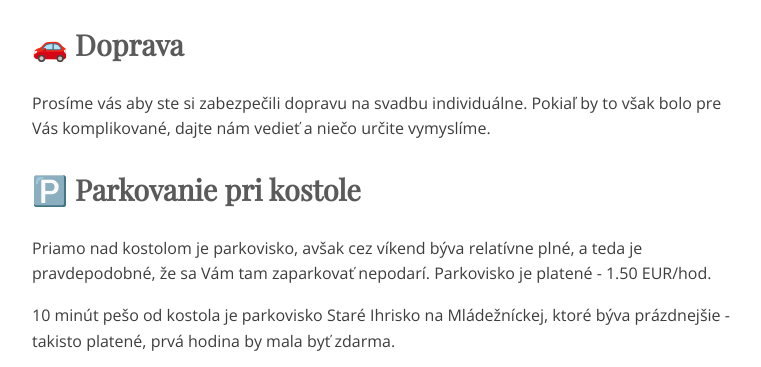
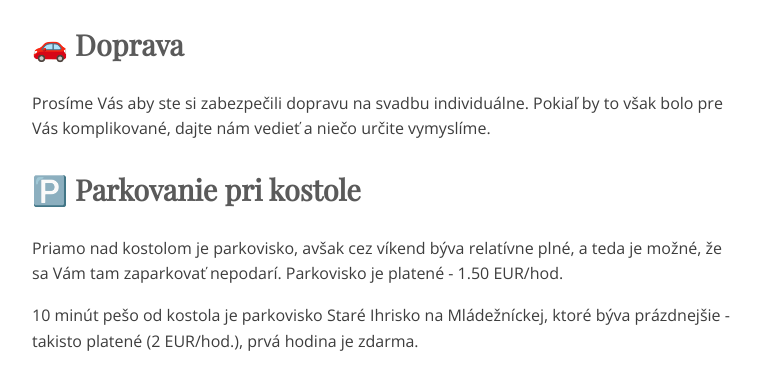
Before and after one commit to SimonSebechlebsky/wedding-web, a plain HTML site: page index.html in a window 1280 px wide. Shown: the part 1309-1676 px from the top of the page, without its empty margins (258-1019 px from the left). Drawn offline with nearby package versions, Linux system fonts and the light colour scheme.

Commit message:
Checkout + breakfast

```diff
--- a/index.html
+++ b/index.html
@@ -93,18 +93,19 @@
 
   <div class="transportation">
     <h2>🚗 Doprava</h2>
-    <p>Prosíme vás aby ste si zabezpečili dopravu na svadbu individuálne. Pokiaľ by to však bolo pre Vás komplikované, dajte nám vedieť a niečo určite vymyslíme.</p>
+    <p>Prosíme Vás aby ste si zabezpečili dopravu na svadbu individuálne. Pokiaľ by to však bolo pre Vás komplikované, dajte nám vedieť a niečo určite vymyslíme.</p>
   </div>
 
   <div class="parking">
     <h2>🅿️ Parkovanie pri kostole</h2>
     <p>
-      Priamo nad kostolom je parkovisko, avšak cez víkend býva relatívne plné, a teda je pravdepodobné, že sa Vám tam zaparkovať nepodarí. Parkovisko je platené - 1.50 EUR/hod.
+      Priamo nad kostolom je parkovisko, avšak cez víkend býva relatívne plné, a teda je možné, že sa Vám tam zaparkovať nepodarí. Parkovisko je platené - 1.50 EUR/hod.
     </p>
     <p>
-      10 minút pešo od kostola je parkovisko Staré Ihrisko na Mládežníckej, ktoré býva prázdnejšie - takisto platené, prvá hodina by mala byť zdarma.
+      10 minút pešo od kostola je parkovisko Staré Ihrisko na Mládežníckej, ktoré býva prázdnejšie - takisto platené (2 EUR/hod.), prvá hodina je zdarma.
     </p>
-    <div style="width: 100%"><iframe width="100%" height="400" frameborder="0" scrolling="no" marginheight="0" marginwidth="0" src="https://maps.google.com/maps?width=100%25&amp;height=400&amp;hl=en&amp;q=Ml%C3%A1de%C5%BEn%C3%ADcka%201505/23%20Parking%20Bansk%C3%A1%20%C5%A0tiavnica,+(Parkovisko%20Star%C3%A9%20Ihrisko)&amp;t=&amp;z=15&amp;ie=UTF8&amp;iwloc=B&amp;output=embed"></iframe></div>    Ak by ste náhodou ani tam parkovanie nenašli, kúsok nižšie je parkovisko Dolná, ktoré je od kostola zhruba 12 minút pešo.
+    <div style="width: 100%"><iframe width="100%" height="400" frameborder="0" scrolling="no" marginheight="0" marginwidth="0" src="https://maps.google.com/maps?width=100%25&amp;height=400&amp;hl=en&amp;q=Ml%C3%A1de%C5%BEn%C3%ADcka%201505/23%20Parking%20Bansk%C3%A1%20%C5%A0tiavnica,+(Parkovisko%20Star%C3%A9%20Ihrisko)&amp;t=&amp;z=15&amp;ie=UTF8&amp;iwloc=B&amp;output=embed"></iframe></div>
+    Ak by ste náhodou ani tam parkovanie nenašli, kúsok nižšie je parkovisko Dolná, ktoré je od kostola zhruba 12 minút pešo.
   </div>
 
 
@@ -122,7 +123,7 @@
     <p>Ak ste ubytovaní v Altmayeri a chceli by ste sa spýtať na detaily ubytovania, prípadne dohodnúť skorší príchod kľudne zavolajte priamo do penziónu na <a href="tel:+421915321205">+421 915 321 205</a>.</p>
     <p>Ak ste nás poprosili o ubytovanie, a zabudli sme Vám dať vedieť kde budete ubytovaní, ozvite sa nám prosím! Aj keď dúfame, že nič také sa nestalo :)</p>
 
-    <p>Check-in v Altmayeri je možný od 12:00.</p>
+    <p>Ubytovať sa v Altmayeri je možné od 12:00, odubytovať sa môžte aj neskôr, ak by ste chceli dospať. Raňajky je možné dokúpiť za 8 EUR na recepcii pri príchode. </p>
 
 
   </div>
```
